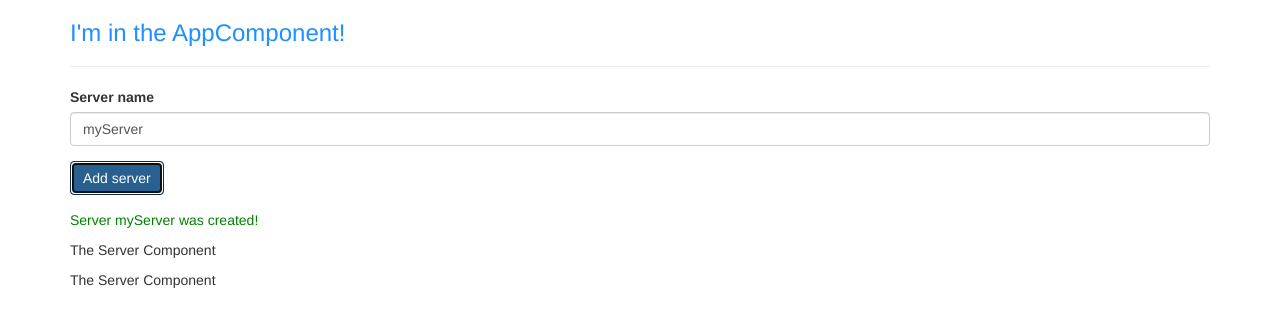
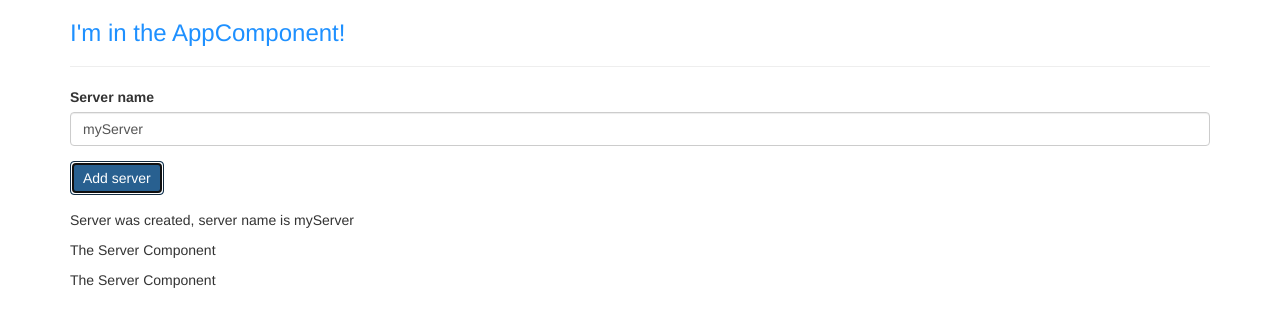
Before and after one commit to ForceAwakenz/Udemy-Max-Angular-Basics, an Angular app: page / in a window 1280 px wide. Both pictures are taken after a click on the button "Add server". Shown: the top 326 px of the page. Built offline with nearby package versions, Linux system fonts and the light colour scheme.

Commit message:
add ngIf directive

```diff
--- a/src/app/servers/servers.component.html
+++ b/src/app/servers/servers.component.html
@@ -19,7 +19,13 @@ class="form-control"
 <p [innerText]="allowNewServer" ></p> -->
 <!-- <p #templateReference></p> -->
 
-<p [class]="messageClass">{{serverCreationStatus}}</p>
+<!-- <p [class]="messageClass">{{serverCreationStatus}}</p> -->
+
+<p *ngIf="serverCreated" >Server was created, server name is {{serverName}}</p>
+<!-- <p *ngIf="serverCreated; else noServer" >Server was created, server name is {{serverName}}</p>
+<ng-template #noServer>
+    <p>No server was created</p>
+</ng-template> -->
 
 <app-server></app-server>
 <app-server></app-server>
--- a/src/app/servers/servers.component.ts
+++ b/src/app/servers/servers.component.ts
@@ -14,6 +14,7 @@ export class ServersComponent implements OnInit {
   serverCreationStatus = 'No server was created';
   messageClass = 'warning';
   serverName = 'myServer';
+  serverCreated = false;
   constructor() { }
 
   ngOnInit() {
@@ -23,6 +24,7 @@ export class ServersComponent implements OnInit {
   }
 
   onCreateServer() {
+    this.serverCreated = true;
     this.serverCreationStatus = `Server ${this.serverName} was created!`;
     this.messageClass = 'success';
   }
```
